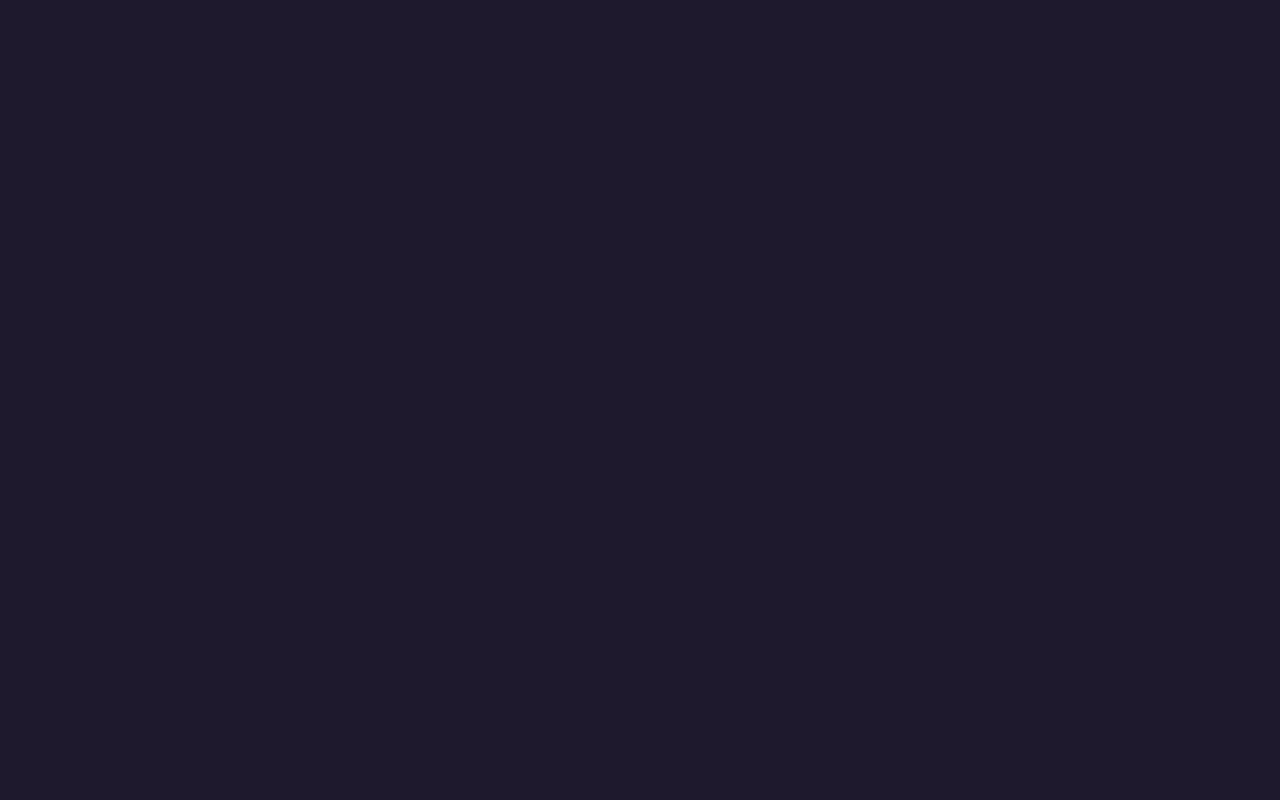
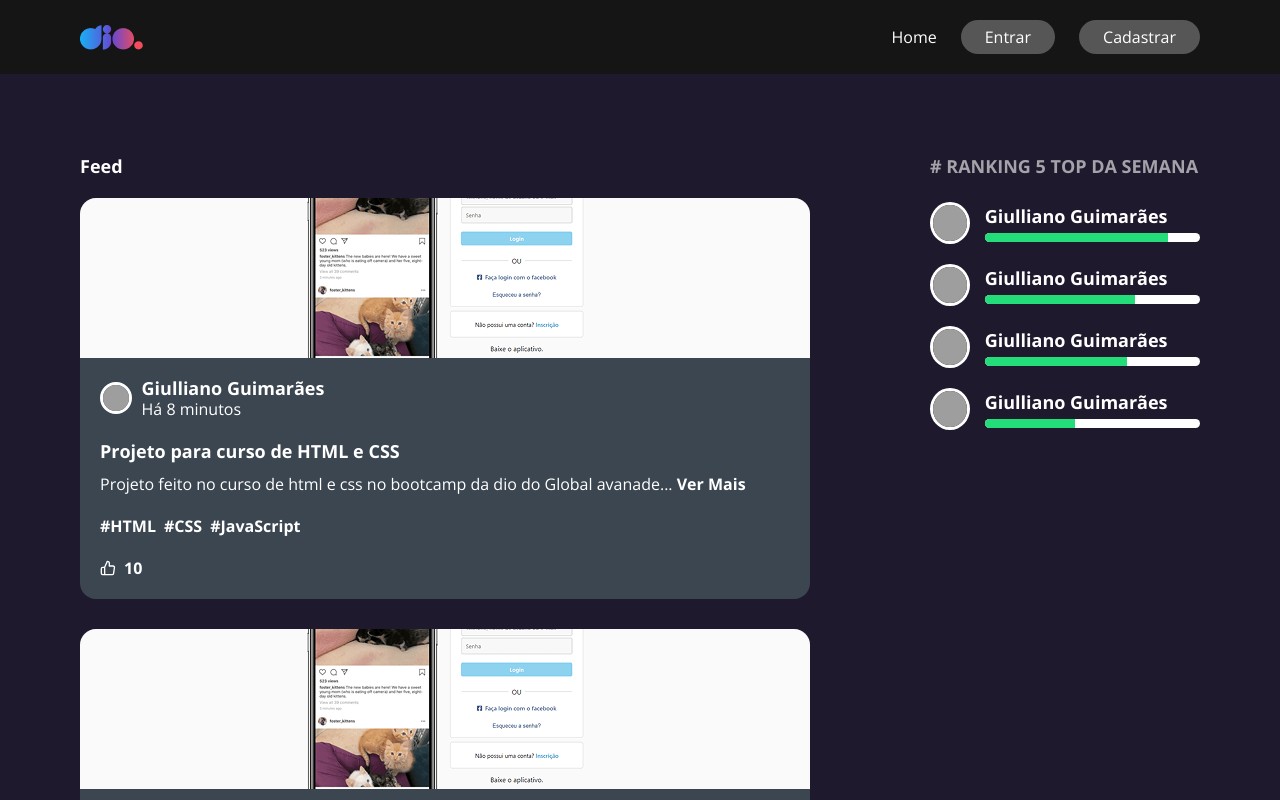
Before and after one commit to giullianoth/Projeto-Dio-Dashboard, a React (Vite) app: page /feed in a window 1280 px wide. Before the commit this address had no page. Shown: the top 800 px of the page. Built offline with nearby package versions, Linux system fonts and the light colour scheme; grey boxes are pictures that could not be loaded.

Commit message:
página de feed

```diff
--- a/src/App.jsx
+++ b/src/App.jsx
@@ -1,6 +1,7 @@
 import { BrowserRouter, Route, Routes } from "react-router-dom"
 import Home from "./pages/Home"
 import Login from "./pages/Login"
+import Feed from "./pages/Feed"
 
 function App() {
   return (
@@ -8,6 +9,7 @@
       <Routes>
         <Route path="/" element={<Home />} />
         <Route path="/login" element={<Login />} />
+        <Route path="/feed" element={<Feed />} />
       </Routes>
     </BrowserRouter>
   )
--- /dev/null
+++ b/src/components/Card/index.jsx
@@ -0,0 +1,53 @@
+import { FiThumbsUp } from "react-icons/fi"
+import { CardContainer, CardDescription, CardImage, CardImageContainer, CardInfo, CardLikes, CardTags, CardTitle, CardUser, CardUserImage, CardUserImageContainer, CardUserName, CardUserNameContainer } from "./styles"
+import postImage from "/images/post-image.png"
+
+const Card = () => {
+    return (
+        <CardContainer>
+            <CardImageContainer>
+                <CardImage src={postImage} alt="Projeto para curso de HTML e CSS" />
+            </CardImageContainer>
+
+            <CardInfo>
+                <CardUser>
+                    <CardUserImageContainer>
+                        <a href="#">
+                            <CardUserImage src="https://avatars.githubusercontent.com/u/106249494?v=4" alt="Giulliano Guimarães" />
+                        </a>
+                    </CardUserImageContainer>
+
+                    <CardUserNameContainer>
+                        <CardUserName>
+                            <a href="#">Giulliano Guimarães</a>
+                        </CardUserName>
+
+                        <p>Há 8 minutos</p>
+                    </CardUserNameContainer>
+                </CardUser>
+
+                <CardTitle>Projeto para curso de HTML e CSS</CardTitle>
+
+                <CardDescription>
+                    Projeto feito no curso de html e css no bootcamp da dio do Global avanade...{" "}
+                    <a href="#">
+                        <strong>Ver Mais</strong>
+                    </a>
+                </CardDescription>
+
+                <CardTags>
+                    <span>#HTML</span>
+                    <span>#CSS</span>
+                    <span>#JavaScript</span>
+                </CardTags>
+
+                <CardLikes>
+                    <FiThumbsUp />
+                    <strong>10</strong>
+                </CardLikes>
+            </CardInfo>
+        </CardContainer>
+    )
+}
+
+export default Card
--- /dev/null
+++ b/src/components/Card/styles.jsx
@@ -0,0 +1,82 @@
+import styled from "styled-components";
+
+export const CardContainer = styled.article`
+    border-radius: 16px;
+    background-color: var(--color-background-neutral-alt);
+    overflow: hidden;
+`
+
+export const CardImageContainer = styled.div`
+    height: 160px;
+`
+
+export const CardImage = styled.img`
+    width: 100%;
+    height: 100%;
+    object-fit: cover;
+`
+
+export const CardInfo = styled.div`
+    padding: 20px;
+`
+
+export const CardUser = styled.div`
+    display: flex;
+    align-items: center;
+    gap: 10px;
+    margin-bottom: 20px;
+`
+
+export const CardUserImageContainer = styled.div`
+    flex-basis: 32px;
+`
+
+export const CardUserImage = styled.img`
+    width: 32px;
+    height: 32px;
+    object-fit: cover;
+    border-radius: 50%;
+    border: 3px solid var(--color-white);
+`
+
+export const CardUserNameContainer = styled.div`
+    flex-basis: calc(100% - 32px);
+    line-height: 1.2;
+`
+
+export const CardUserName = styled.p`
+    font-size: 1.125rem;
+    font-weight: 700;
+`
+
+export const CardTitle = styled.h2`
+    margin-bottom: 10px;
+    font-size: 1.125em;
+`
+
+export const CardDescription = styled.p`
+    margin-bottom: 20px;
+
+    a:hover {
+        text-decoration: underline;
+    }
+`
+
+export const CardTags = styled.div`
+    display: flex;
+    align-items: center;
+    flex-wrap: wrap;
+    gap: 8px;
+    font-weight: 700;
+    margin-bottom: 20px;
+`
+
+export const CardLikes = styled.p`
+    display: flex;
+    align-items: center;
+    gap: 8px;
+
+    svg {
+        cursor: pointer;
+    }
+`
--- /dev/null
+++ b/src/components/RankedUser/index.jsx
@@ -0,0 +1,20 @@
+import { RankBar, RankedUserContainer, RankedUserImage, RankedUserImageContainer, RankedUserInfo, RankedUserName } from "./styles"
+
+const RankedUser = ({ percent }) => {
+    return (
+        <RankedUserContainer>
+            <RankedUserImageContainer>
+                <RankedUserImage src="https://avatars.githubusercontent.com/u/106249494?v=4" alt="Giulliano Guimarães" />
+            </RankedUserImageContainer>
+
+            <RankedUserInfo>
+                <RankedUserName>
+                    Giulliano Guimarães
+                </RankedUserName>
+                <RankBar percent={percent} />
+            </RankedUserInfo>
+        </RankedUserContainer>
+    )
+}
+
+export default RankedUser
--- /dev/null
+++ b/src/components/RankedUser/styles.jsx
@@ -0,0 +1,47 @@
+import styled from "styled-components"
+
+export const RankedUserContainer = styled.div`
+    display: flex;
+    align-items: center;
+    gap: 15px;
+`
+
+export const RankedUserImageContainer = styled.div`
+    flex-basis: 42px;
+`
+
+export const RankedUserImage = styled.img`
+    width: 42px;
+    height: 42px;
+    object-fit: cover;
+    border-radius: 50%;
+    border: 3px solid var(--color-white);
+`
+
+export const RankedUserInfo = styled.div`
+    flex-basis: calc(100% - 42px);
+`
+
+export const RankedUserName = styled.h3`
+    font-size: 1.125rem;
+    margin-bottom: 5px;
+`
+
+export const RankBar = styled.div`
+    width: 100%;
+    height: 9px;
+    background-color: var(--color-white);
+    border-radius: 9px;
+    position: relative;
+    overflow: hidden;
+
+    &::before {
+        content: "";
+        position: absolute;
+        top: 0;
+        left: 0;
+        width: ${({ percent }) => percent}%;
+        height: 9px;
+        background-color: var(--color-green);
+    }
+`
--- /dev/null
+++ b/src/pages/Feed/index.jsx
@@ -0,0 +1,45 @@
+import Card from "../../components/Card"
+import Header from "../../components/Header"
+import RankedUser from "../../components/RankedUser"
+import { Section } from "../../styles/section"
+import { FeedAside, FeedAsideTitle, FeedAsideUsers, FeedContainer, FeedPosts, FeedSection, FeedTitle } from "./styles"
+
+const Feed = () => {
+    return (
+        <>
+            <Header />
+
+            <main>
+                <FeedContainer>
+                    <FeedSection>
+                        <FeedTitle>
+                            Feed
+                        </FeedTitle>
+
+                        <FeedPosts>
+                            <Card />
+                            <Card />
+                            <Card />
+                            <Card />
+                        </FeedPosts>
+                    </FeedSection>
+
+                    <FeedAside as="aside">
+                        <FeedAsideTitle>
+                            # RANKING 5 TOP DA SEMANA
+                        </FeedAsideTitle>
+
+                        <FeedAsideUsers>
+                            <RankedUser percent={85} />
+                            <RankedUser percent={70} />
+                            <RankedUser percent={66} />
+                            <RankedUser percent={42} />
+                        </FeedAsideUsers>
+                    </FeedAside>
+                </FeedContainer>
+            </main>
+        </>
+    )
+}
+
+export default Feed
--- /dev/null
+++ b/src/pages/Feed/styles.jsx
@@ -0,0 +1,42 @@
+import styled from "styled-components"
+import { Container } from "../../styles/container"
+import { Section } from "../../styles/section"
+
+export const FeedContainer = styled(Container)`
+    display: flex;
+    column-gap: 120px;
+`
+
+export const FeedSection = styled(Section)`
+    width: 100%;
+    max-width: 768px;
+`
+
+export const FeedTitle = styled.h1`
+    margin-bottom: 20px;
+    font-size: 1.125rem;
+`
+
+export const FeedPosts = styled.div`
+    display: flex;
+    flex-direction: column;
+    gap: 30px;
+`
+
+export const FeedAside = styled(Section)`
+    width: 100%;
+    max-width: 270px;
+`
+
+export const FeedAsideTitle = styled.h2`
+    margin-bottom: 24px;
+    font-size: 1.125rem;
+    color: rgba(255, 255, 255, 0.6);
+    text-transform: uppercase;
+`
+
+export const FeedAsideUsers = styled.div`
+    display: flex;
+    flex-direction: column;
+    gap: 20px;
+`
--- a/src/pages/Login/index.jsx
+++ b/src/pages/Login/index.jsx
@@ -5,11 +5,14 @@
 import { Section } from "../../styles/section"
 import { AuthForm, AuthFormText, AuthFormTitle, AuthFormWrapper, AuthLinks, AuthTitle, AuthWrapper, Forgot, Redirect } from "./styles"
 import { PrimaryButton } from "../../styles/button"
-import { Link } from "react-router-dom"
+import { Link, useNavigate } from "react-router-dom"
 
 const Login = () => {
+    const navigate = useNavigate()
+
     const handleSubmit = event => {
         event.preventDefault()
+        navigate("/feed")
     }
 
     return (
--- a/src/pages/Login/styles.jsx
+++ b/src/pages/Login/styles.jsx
@@ -5,7 +5,7 @@
     justify-content: space-between;
 `
 
-export const AuthTitle = styled.h2`
+export const AuthTitle = styled.h1`
     max-width: 480px;
     font-size: 2rem;
     line-height: 1.5;
--- a/src/styles/global-style.jsx
+++ b/src/styles/global-style.jsx
@@ -5,6 +5,7 @@
         --color-background: #1E192C;
         --color-background-alt: #151515;
         --color-background-neutral: #565656;
+        --color-background-neutral-alt: #3B4651;
         --color-accent: #E4105D;
         --color-accent-alt: #8647AD;
         --color-accent-neutral: #3B3450;
--- a/src/styles/section.jsx
+++ b/src/styles/section.jsx
@@ -1,5 +1,5 @@
 import styled from "styled-components"
 
 export const Section = styled.section`
-    padding-block: 80px;
+    margin-block: 80px;
 `
```
Also changed, not shown: public/images/post-image.png (added).
